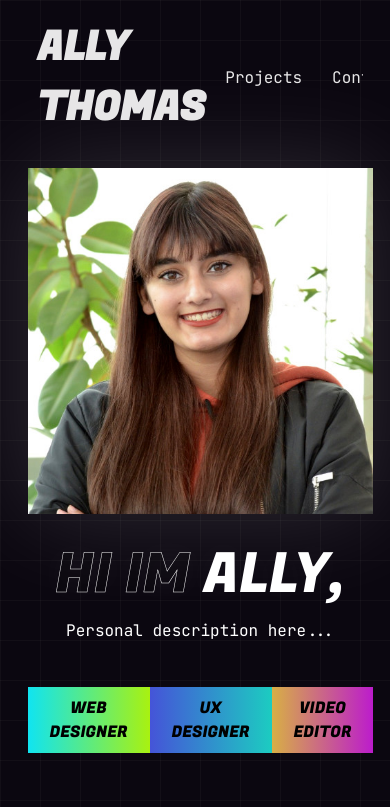
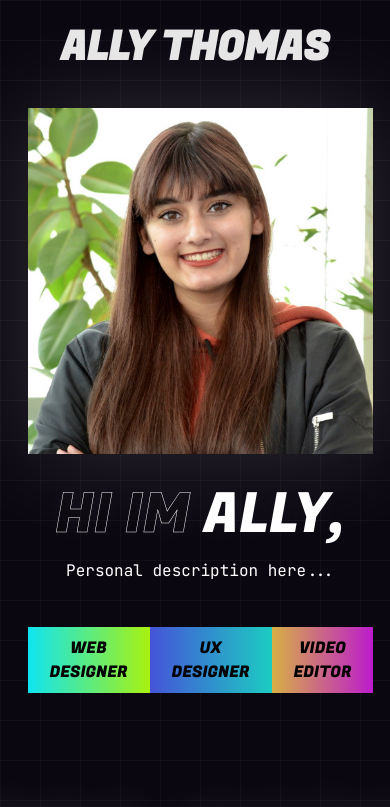
Before and after one commit to athomas97/portfolio, a React (Create React App) app in the folder portfolio/: page / in a window 390 px wide. Shown: the top 807 px of the page. Built offline with nearby package versions, Linux system fonts and the light colour scheme.

Commit message:
updated responsive design for about me section and nav links (#10)
Co-authored-by: Ally <athomas97@gmail.com>

```diff
--- a/portfolio/src/index.css
+++ b/portfolio/src/index.css
@@ -611,7 +611,7 @@ button:hover {
     }
 }
 
-@media (max-width: 600px) {
+@media (max-width: 800px) {
     .scroll-button {
         display: none;
     }
@@ -651,6 +651,15 @@ button:hover {
     }
 }
 
+@media (max-width: 650px) {
+    /* Navbar */
+    #nav-bar {
+        align-self: center;
+    }
+    .nav-links {
+        display: none
+    }
+}
 /* Animations */
 @property --angle {
     syntax: '<angle>';
```
